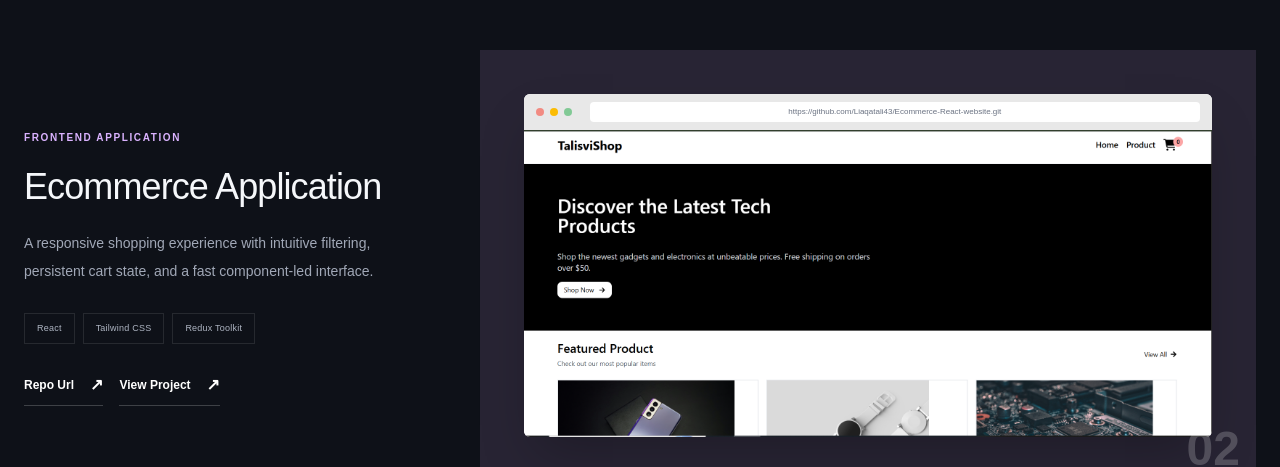
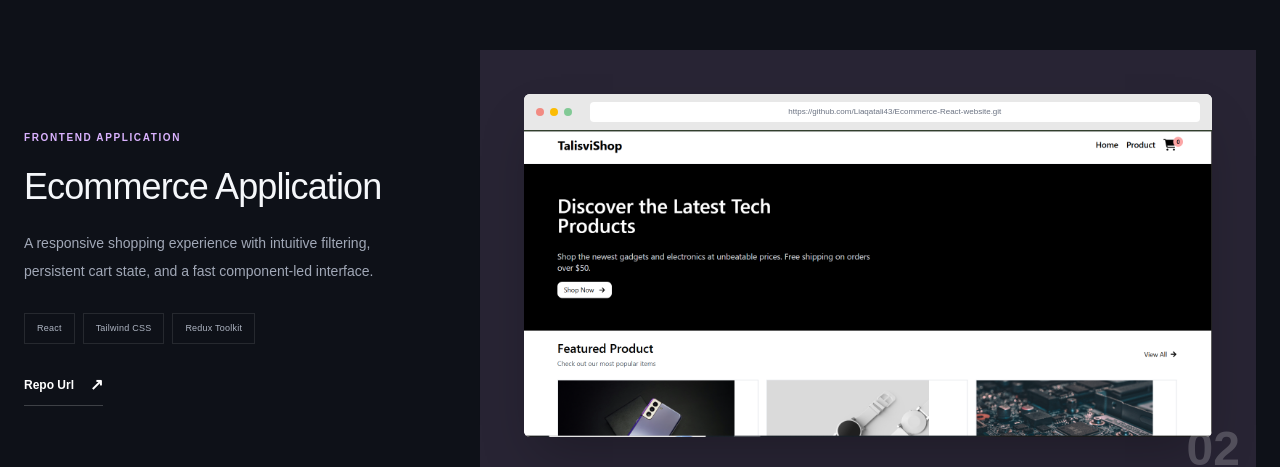
Before and after one commit to Liaqatali43/Personal-Portfolio, a Next.js app: page / in a window 1280 px wide. Shown: the part 2620-3087 px from the top of the page. Built offline with nearby package versions, Linux system fonts and the light colour scheme.

Commit message:
add live project url

```diff
--- a/src/app/components/sections/Projects.jsx
+++ b/src/app/components/sections/Projects.jsx
@@ -248,13 +248,15 @@ function ProjectCard({ project, index }) {
           Repo Url
           <span className="text-base">↗</span>
         </a>
+        {project.liveUrl && (
           <a
-          href="#contact"
+            href={project.liveUrl}
             className="inline-flex items-center gap-4 border-b ml-4 border-white/20 pb-2 text-xs font-semibold text-white transition-colors hover:border-sky-400 hover:text-sky-400"
           >
             View Project
             <span className="text-base">↗</span>
           </a>
+        )}
       </div>
     </article>
   );
--- a/src/app/data/projects.js
+++ b/src/app/data/projects.js
@@ -7,6 +7,7 @@ export const projects = [
       "A considered personal site built around reusable components, modern typography, and purposeful interactions.",
     tech: ["Next.js", "Tailwind CSS", "JavaScript"],
     repoUrl: "https://github.com/Liaqatali43/Personal-Portfolio.git",
+    liveUrl: "https://liaqat-portfolio-azure.vercel.app/",
     image: "images/portfolio/portfolioImage.png",
     theme: "portfolio",
     preview: "portfolio",
```
Lines whose indentation alone changed are shown as unchanged.
